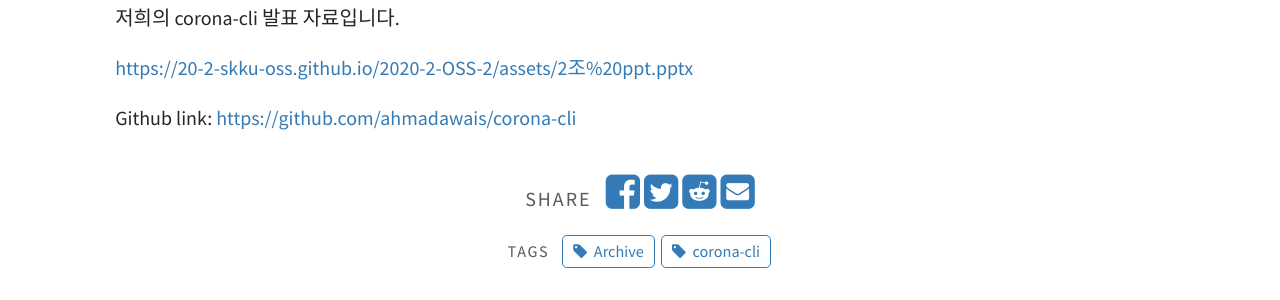
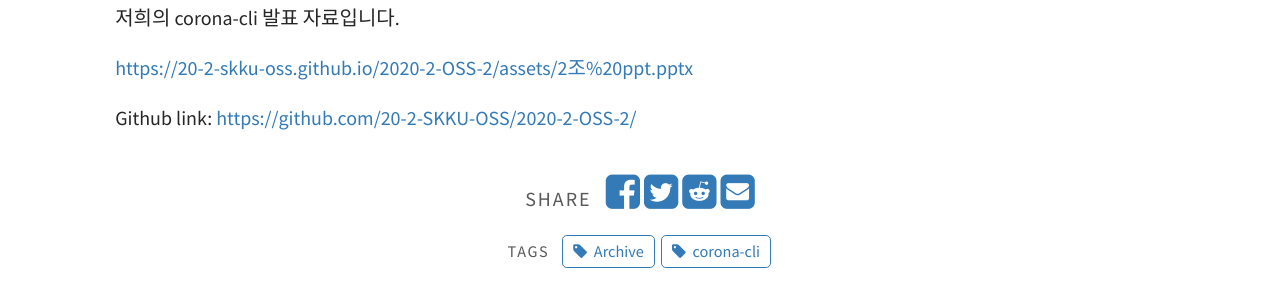
Before and after one commit to 20-2-SKKU-OSS/2020-2-OSS-2, a Jekyll site: the page built from _posts/2020-12-07-corona-cli-프로젝트-발표-자료.md, in a window 1280 px wide. Shown: the part 491-791 px from the top of the page. Built offline with Jekyll 4.4.1, drawn with Linux system fonts in a browser that asks for light colours; part of the change alters nothing that is shown.

Commit message:
[FIX] 링크 수정

```diff
--- a/_posts/2020-12-07-corona-cli-프로젝트-발표-자료.md
+++ b/_posts/2020-12-07-corona-cli-프로젝트-발표-자료.md
@@ -15,4 +15,4 @@ feature-img: "assets/img/corona-cli-logo.jpg"
 
 <https://20-2-skku-oss.github.io/2020-2-OSS-2/assets/2조%20ppt.pptx>
 
-Github link: <https://github.com/ahmadawais/corona-cli>
+Github link: <https://github.com/20-2-SKKU-OSS/2020-2-OSS-2/>
```
